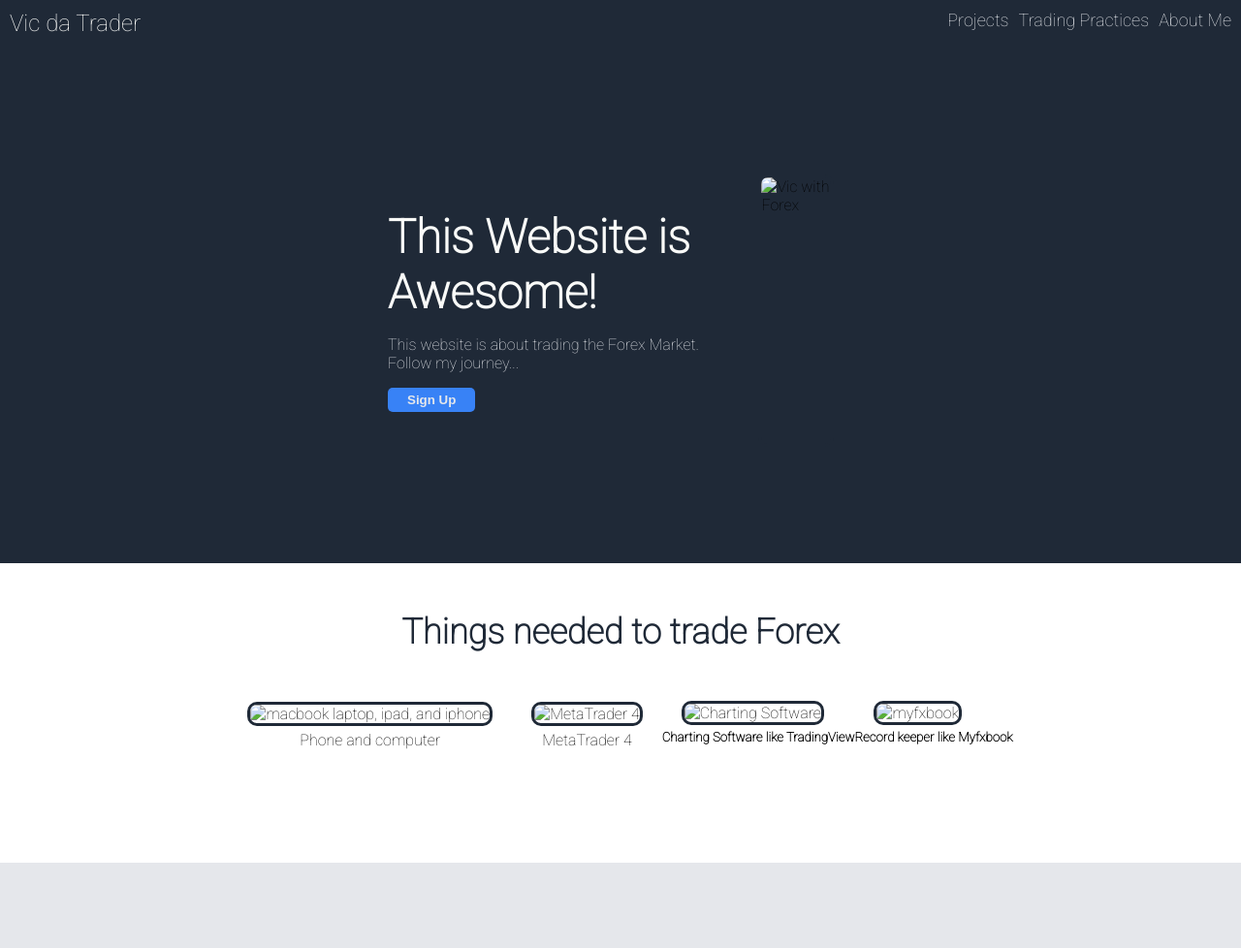
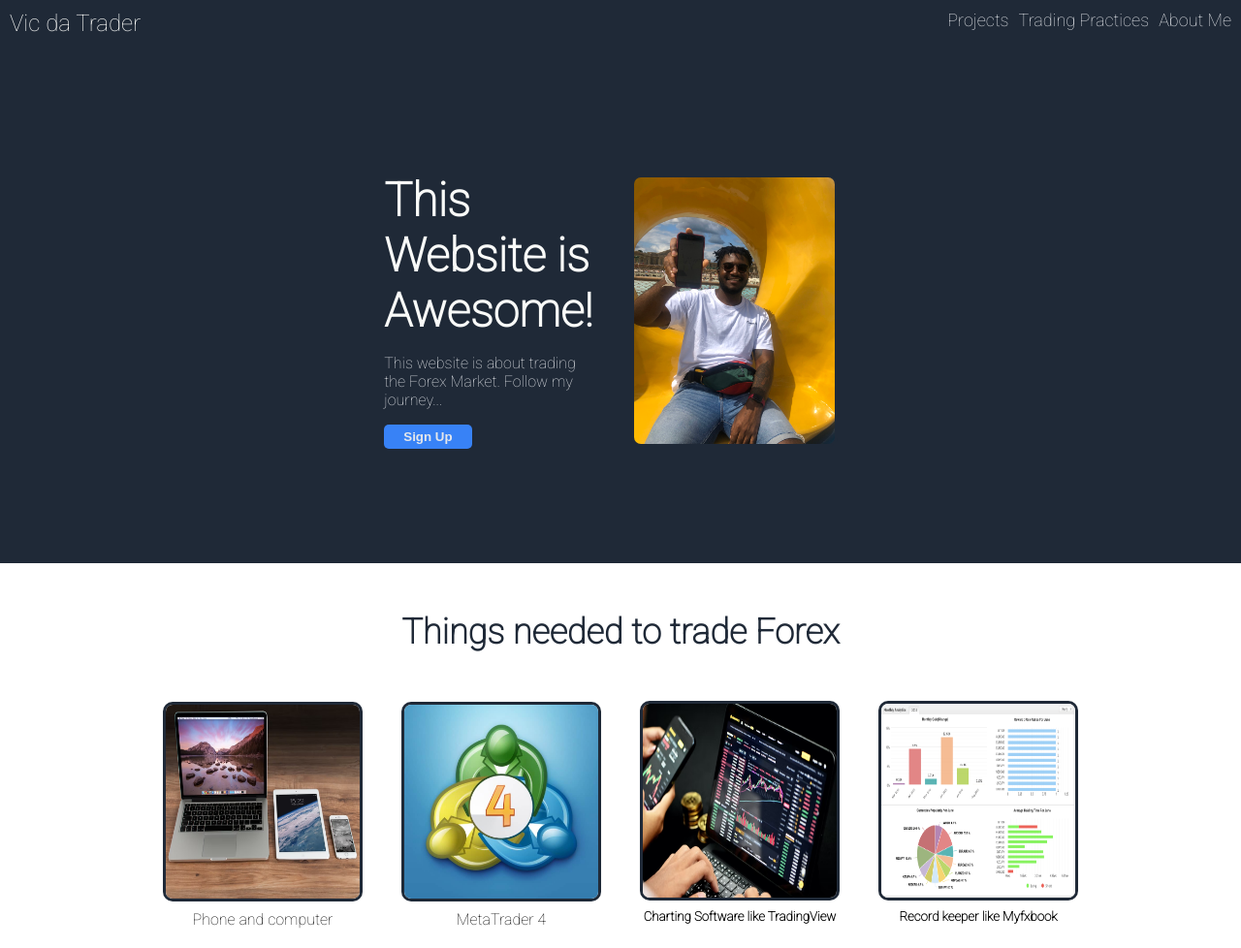
Before and after one commit to vicdatrader/landing-page, a plain HTML site: page index.html in a window 1280 px wide. Shown: the top 978 px of the page at 97% size. Drawn offline with Linux system fonts and the light colour scheme; the site is published under a folder, as on GitHub Pages, so addresses that start at the root find nothing.

Commit message:
Add . to all src attribute in img tag
Had an issue with images not loading on the landing page when live. Checked src attribute which seemed to be working fine. Decided to add a "." before the / in the src attribute. That seemed to fix the issue.

```diff
--- a/index.html
+++ b/index.html
@@ -35,7 +35,7 @@
         </div>
         <img
           class="hero-image"
-          src="/img/forex_image.jpeg"
+          src="./img/forex_image.jpeg"
           alt="Vic with Forex"
         />
       </div>
@@ -47,25 +47,25 @@
         <div class="card">
           <img
             class="card-image"
-            src="/img/phone_laptop.png"
+            src="./img/phone_laptop.png"
             alt="macbook laptop, ipad, and iphone"
           />
           <p class="card-subtext">Phone and computer</p>
         </div>
         <div class="card">
-          <img class="card-image" src="/img/mt4.jpeg" alt="MetaTrader 4" />
+          <img class="card-image" src="./img/mt4.jpeg" alt="MetaTrader 4" />
           <p class="card-subtext">MetaTrader 4</p>
         </div>
         <div class="card">
           <img
             class="card-image"
-            src="/img/tradingview.png"
+            src="./img/tradingview.png"
             alt="Charting Software"
           />
           <h5 class="card-subtext">Charting Software like TradingView</h5>
         </div>
         <div class="card">
-          <img class="card-image" src="/img/myfxbook.png" alt="myfxbook" />
+          <img class="card-image" src="./img/myfxbook.png" alt="myfxbook" />
           <h5 class="card-subtext">Record keeper like Myfxbook</h5>
         </div>
       </div>
```
